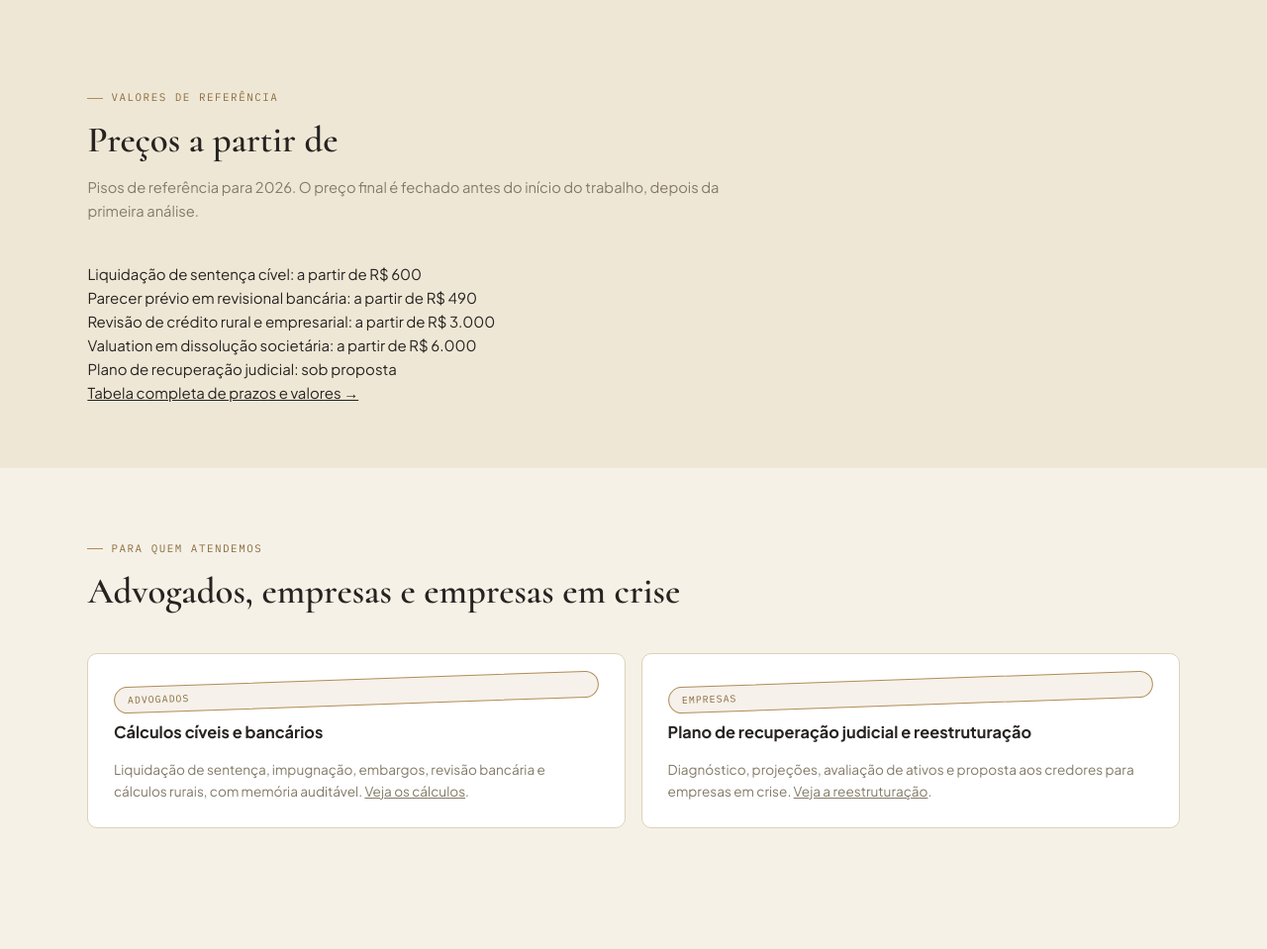
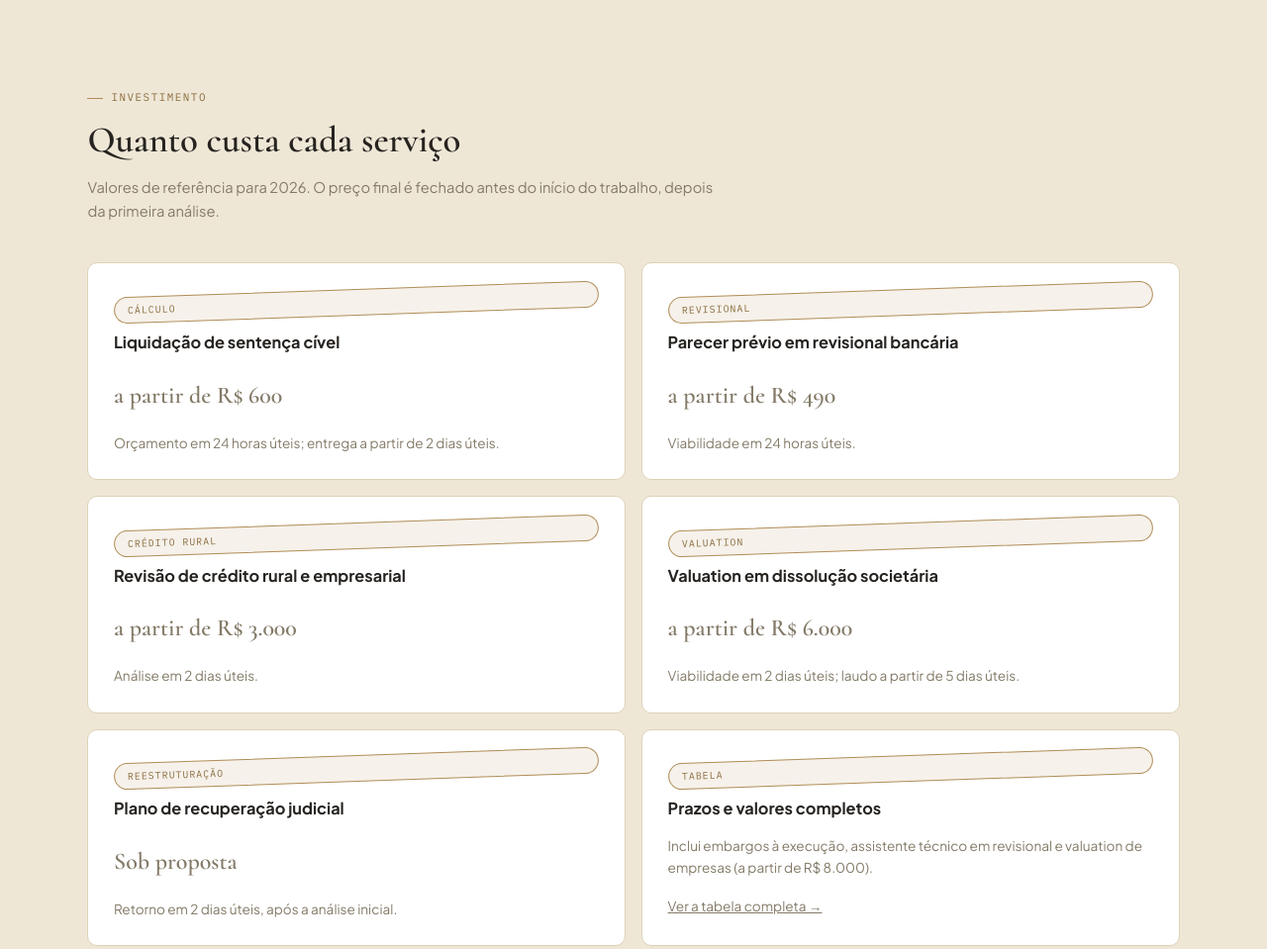
Before and after one commit to igorbrazao/igorbrazao-site, a plain HTML site: page index.html in a window 1280 px wide. Shown: the part 1200-2159 px from the top of the page at 99% size. Drawn offline with Linux system fonts and the light colour scheme.

Commit message:
Home: refino do bloco de preços em cards
Co-Authored-By: Claude Haiku 5.5 <noreply@anthropic.com>
Claude-Session: https://claude.ai/code/session_018H11fGni4WjPWuLsWHAeMY

```diff
--- a/index.html
+++ b/index.html
@@ -105,18 +105,18 @@
   <section class="dossie alt" aria-label="Valores de referência">
     <div class="container">
       <div class="dossie-head">
-        <span class="eyebrow">Valores de referência</span>
-        <h2>Preços a partir de</h2>
-        <p>Pisos de referência para 2026. O preço final é fechado antes do início do trabalho, depois da primeira análise.</p>
+        <span class="eyebrow">Investimento</span>
+        <h2>Quanto custa cada serviço</h2>
+        <p>Valores de referência para 2026. O preço final é fechado antes do início do trabalho, depois da primeira análise.</p>
       </div>
-      <ul>
-        <li>Liquidação de sentença cível: a partir de R$ 600</li>
-        <li>Parecer prévio em revisional bancária: a partir de R$ 490</li>
-        <li>Revisão de crédito rural e empresarial: a partir de R$ 3.000</li>
-        <li>Valuation em dissolução societária: a partir de R$ 6.000</li>
-        <li>Plano de recuperação judicial: sob proposta</li>
-      </ul>
-      <p><a href="precos-e-prazos.html">Tabela completa de prazos e valores →</a></p>
+      <div class="grid-2">
+        <div class="doc-card"><span class="stamp">Cálculo</span><h3>Liquidação de sentença cível</h3><p style="font-family:var(--font-display);font-size:1.5rem;font-weight:600;margin:.5rem 0 .25rem">a partir de R$ 600</p><p>Orçamento em 24 horas úteis; entrega a partir de 2 dias úteis.</p></div>
+        <div class="doc-card"><span class="stamp">Revisional</span><h3>Parecer prévio em revisional bancária</h3><p style="font-family:var(--font-display);font-size:1.5rem;font-weight:600;margin:.5rem 0 .25rem">a partir de R$ 490</p><p>Viabilidade em 24 horas úteis.</p></div>
+        <div class="doc-card"><span class="stamp">Crédito rural</span><h3>Revisão de crédito rural e empresarial</h3><p style="font-family:var(--font-display);font-size:1.5rem;font-weight:600;margin:.5rem 0 .25rem">a partir de R$ 3.000</p><p>Análise em 2 dias úteis.</p></div>
+        <div class="doc-card"><span class="stamp">Valuation</span><h3>Valuation em dissolução societária</h3><p style="font-family:var(--font-display);font-size:1.5rem;font-weight:600;margin:.5rem 0 .25rem">a partir de R$ 6.000</p><p>Viabilidade em 2 dias úteis; laudo a partir de 5 dias úteis.</p></div>
+        <div class="doc-card"><span class="stamp">Reestruturação</span><h3>Plano de recuperação judicial</h3><p style="font-family:var(--font-display);font-size:1.5rem;font-weight:600;margin:.5rem 0 .25rem">Sob proposta</p><p>Retorno em 2 dias úteis, após a análise inicial.</p></div>
+        <div class="doc-card"><span class="stamp">Tabela</span><h3>Prazos e valores completos</h3><p>Inclui embargos à execução, assistente técnico em revisional e valuation de empresas (a partir de R$ 8.000).</p><p><a href="precos-e-prazos.html">Ver a tabela completa →</a></p></div>
+      </div>
     </div>
   </section>
 
```
